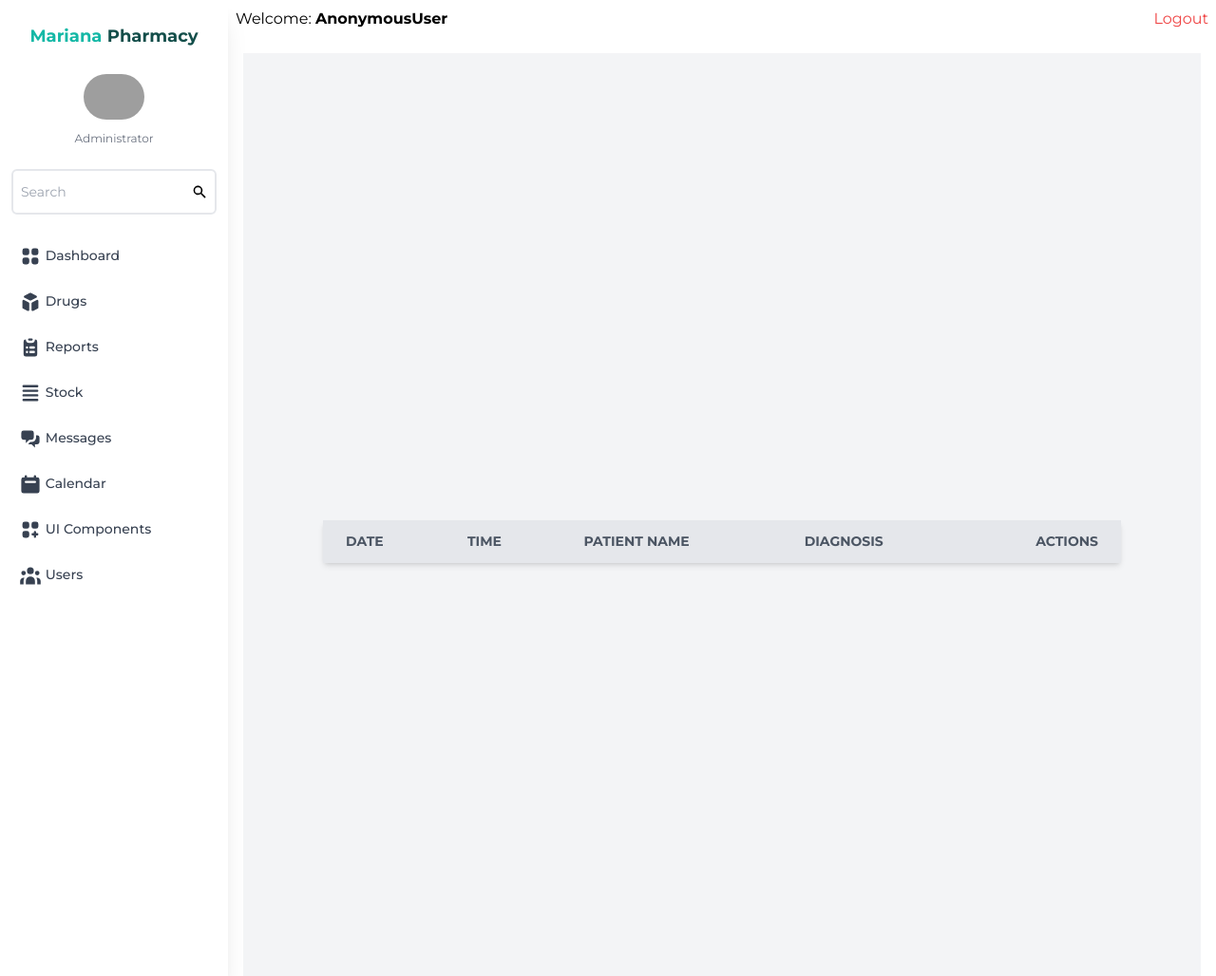
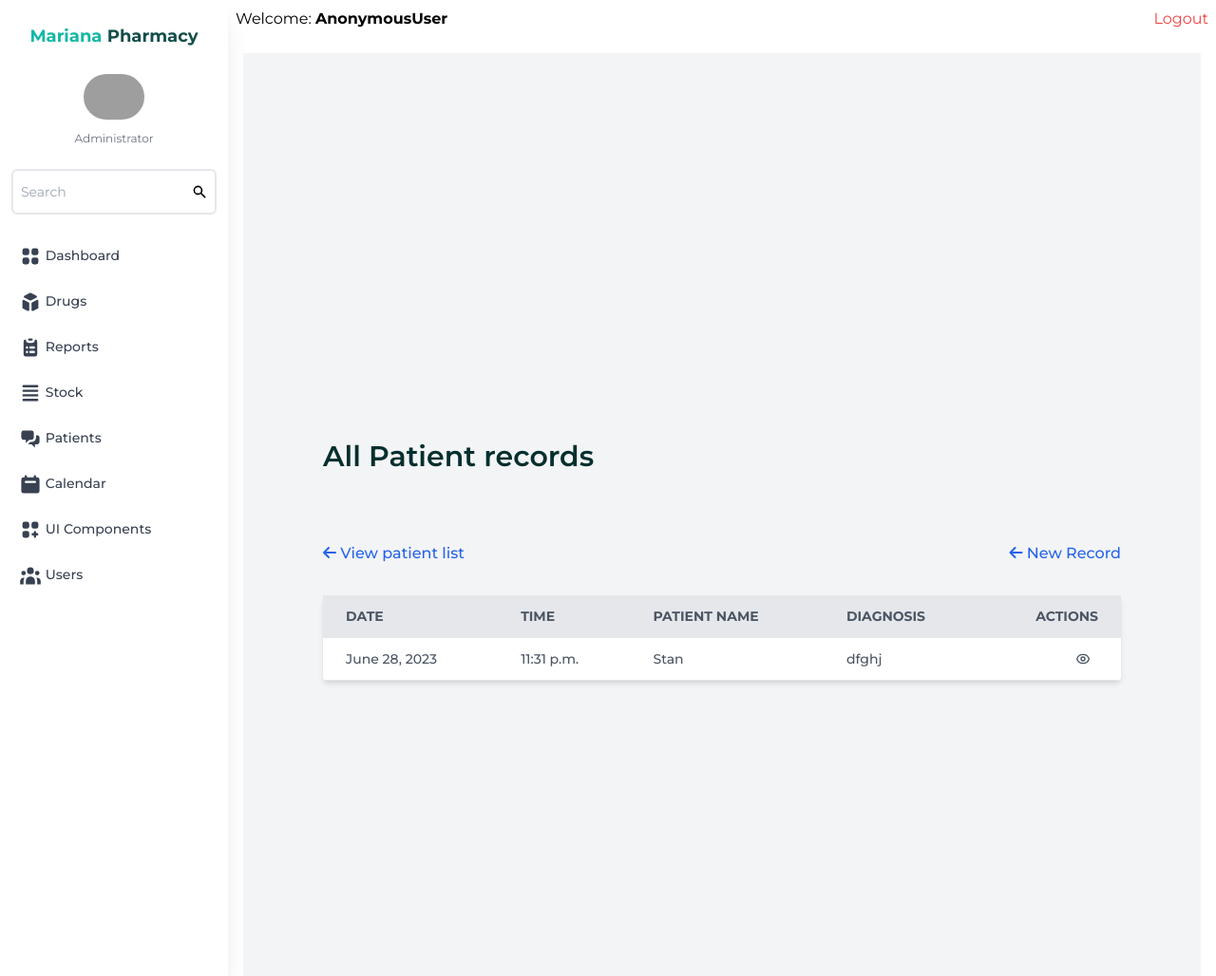
Before and after one commit to KatCarol/mariana, a Django app: page /panel/patients/records/ in a window 1280 px wide. Shown: the whole page at 95% size. Run offline with Django 4.2, Linux system fonts and the light colour scheme; data comes from the database, SQL or seed files in the repository; data that the repository does not hold is empty; some libraries are stand-ins or nearby versions; grey boxes are pictures that could not be loaded.

Commit message:
carol changes it, soooooo lit

```diff
--- a/dashboard/admin.py
+++ b/dashboard/admin.py
@@ -1,9 +1,11 @@
 from django.contrib import admin
 
-from dashboard.models import Batch, Drug, ProductCategory, Stock
+from dashboard.models import Batch, Diagnosis, Drug, Patient, ProductCategory, Stock
 
 # Register your models here.
 admin.site.register(Drug)
 admin.site.register(Stock)
 admin.site.register(Batch)
 admin.site.register(ProductCategory)
+admin.site.register(Patient)
+admin.site.register(Diagnosis)
--- a/dashboard/forms.py
+++ b/dashboard/forms.py
@@ -12,9 +12,11 @@ class PatientForm(forms.ModelForm):
 class DiagnosisForm(forms.ModelForm):
     class Meta:
         model = Diagnosis
-        exclude = ('patient',)
+        fields = '__all__'
 
 class DiagnosisFormFull(forms.ModelForm):
     class Meta:
         model = Diagnosis
         fields = '__all__'
+
+DiagnosisFormSet = forms.inlineformset_factory(Patient, Diagnosis, form=DiagnosisForm, extra=1, max_num=1)
--- a/dashboard/models.py
+++ b/dashboard/models.py
@@ -81,10 +81,10 @@ class Diagnosis(models.Model):
         return self.patient.name
 
     def getDate(self):
-        return self.date
+        return self.date.date()
 
     def getTime(self):
-        return self.date
+        return self.date.time()
 
 
 class ProductCategory(models.Model):
--- a/dashboard/templates/dashboard/_base.html
+++ b/dashboard/templates/dashboard/_base.html
@@ -31,9 +31,9 @@
 
     <div class="flex">
         <div>{% include 'dashboard/components/nav.html' %}</div>
-        <div class="flex-1 h-screen overflow-hidden">
-            <div>{% include 'dashboard/components/header.html' %}</div>
-            <div class=" overflow-y-auto overflow-x-hidden p-4 pb-0">{% block content %}{% endblock content %}</div>
+        <div class="flex-1 h-screen flex flex-col">
+            <div class="">{% include 'dashboard/components/header.html' %}</div>
+            <div class="flex-1 overflow-y-auto p-4 pb-0">{% block content %}{% endblock content %}</div>
         </div>
     </div>
 
--- a/dashboard/templates/dashboard/components/nav.html
+++ b/dashboard/templates/dashboard/components/nav.html
@@ -86,7 +86,7 @@
                </svg>
                <span class="">Stock</span>
             </a>
-            <a href=""
+            <a href="{% url 'dashboard:patient-list' %}"
                class="text-sm font-medium text-gray-700 py-2 px-2 hover:bg-teal-500 hover:text-white hover:scale-105 rounded-md transition duration-150 ease-in-out">
                <svg class="w-6 h-6 fill-current inline-block" fill="currentColor" viewBox="0 0 20 20"
                   xmlns="http://www.w3.org/2000/svg">
@@ -95,7 +95,7 @@
                      d="M15 7v2a4 4 0 01-4 4H9.828l-1.766 1.767c.28.149.599.233.938.233h2l3 3v-3h2a2 2 0 002-2V9a2 2 0 00-2-2h-1z">
                   </path>
                </svg>
-               <span class="">Messages</span>
+               <span class="">Patients</span>
             </a>
             <a href=""
                class="text-sm font-medium text-gray-700 py-2 px-2 hover:bg-teal-500 hover:text-white hover:scale-105 rounded-md transition duration-150 ease-in-out">
--- a/dashboard/templates/dashboard/patients/diagnosis-list.html
+++ b/dashboard/templates/dashboard/patients/diagnosis-list.html
@@ -5,6 +5,20 @@
 <div class="overflow-x-auto">
     <div class="min-w-screen min-h-screen bg-gray-100 flex items-center justify-center font-sans overflow-hidden">
         <div class="w-full lg:w-5/6">
+            <header class="py-16">
+                <h1 class="font-semibold text-3xl text-teal-950 ">All Patient records</h1>
+            </header>
+            <div class="flex justify-between py-2">
+                <a href="{% url 'dashboard:patient-list' %}" class="text-blue-600 font-medium">
+                    <i class="fas fa-arrow-left"></i>
+                    View patient list
+                </a>
+
+                <a href="{% url 'dashboard:patient-create' %}" class="text-blue-600 font-medium">
+                    <i class="fas fa-arrow-left"></i>
+                    New Record
+                </a>
+            </div>
             <div class="bg-white shadow-md rounded my-6">
                 <table class="min-w-max w-full table-auto">
                     <thead>
--- a/dashboard/views.py
+++ b/dashboard/views.py
@@ -2,7 +2,7 @@ from django.shortcuts import redirect, render, get_object_or_404
 from django.db.models import Sum
 from django.views.generic import ListView, CreateView, DetailView
 
-from dashboard.forms import DiagnosisForm, DiagnosisFormFull, PatientForm
+from dashboard.forms import DiagnosisForm, DiagnosisFormFull, DiagnosisFormSet, PatientForm
 
 from .models import Diagnosis, Drug, Batch, Invoice, Patient, SalesItem, Stock
 
@@ -120,21 +120,20 @@ class PatientCreateView(CreateView):
     def get_context_data(self, **kwargs):
         context = super().get_context_data(**kwargs)
         if self.request.POST:
-            context['diagnosis_form'] = DiagnosisForm(self.request.POST, prefix='diagnosis_form')
+            context['diagnosis_formset'] = DiagnosisFormSet(self.request.POST, prefix='diagnosis_formset')
         else:
-            context['diagnosis_form'] = DiagnosisForm(prefix='diagnosis_form')
+            context['diagnosis_formset'] = DiagnosisFormSet(prefix='diagnosis_formset')
         context['existing'] = False
         return context
 
     def form_valid(self, form):
         context = self.get_context_data()
-        diagnosis_form = context['diagnosis_form']
-        print(diagnosis_form)
-        if not diagnosis_form.is_valid():
-            return self.render_to_response(self.get_context_data(form=form))
-        self.object = form.save()
-        diagnosis_form.instance = self.object
-        print(diagnosis_form)
-        diagnosis_form.save()
-
-        return redirect(self.get_success_url())
+        diagnosis_formset = context['diagnosis_formset']
+        # print(diagnosis_formset)
+        if diagnosis_formset.is_valid():
+            self.object = form.save()
+            diagnosis_formset.instance = self.object
+            diagnosis_formset.save()
+            print(diagnosis_formset)
+            return redirect(self.get_success_url())
+        return self.render_to_response(self.get_context_data(form=form))
--- a/pharmacy/settings.py
+++ b/pharmacy/settings.py
@@ -40,6 +40,8 @@ INSTALLED_APPS = [
     'django.contrib.staticfiles',
 
     'rest_framework',
+    'crispy_forms',
+    "crispy_tailwind",
 
     'accounts',
     'frontend',
@@ -135,3 +137,6 @@ STATICFILES_DIRS = [
 DEFAULT_AUTO_FIELD = 'django.db.models.BigAutoField'
 
 AUTH_USER_MODEL = 'accounts.User'
+
+CRISPY_ALLOWED_TEMPLATE_PACKS = "tailwind"
+CRISPY_TEMPLATE_PACK = 'tailwind'
```
Also changed, not shown: dashboard/templates/dashboard/patients/patient-create.html (+11 -4 lines), dashboard/templates/dashboard/patients/patient-list.html (+14 -0 lines), accounts/migrations/0002_user_phone_1_user_phone_2.py (added), dashboard/migrations/0008_diagnosis_alter_productcategory_options_and_more.py (added), db.sqlite3.
